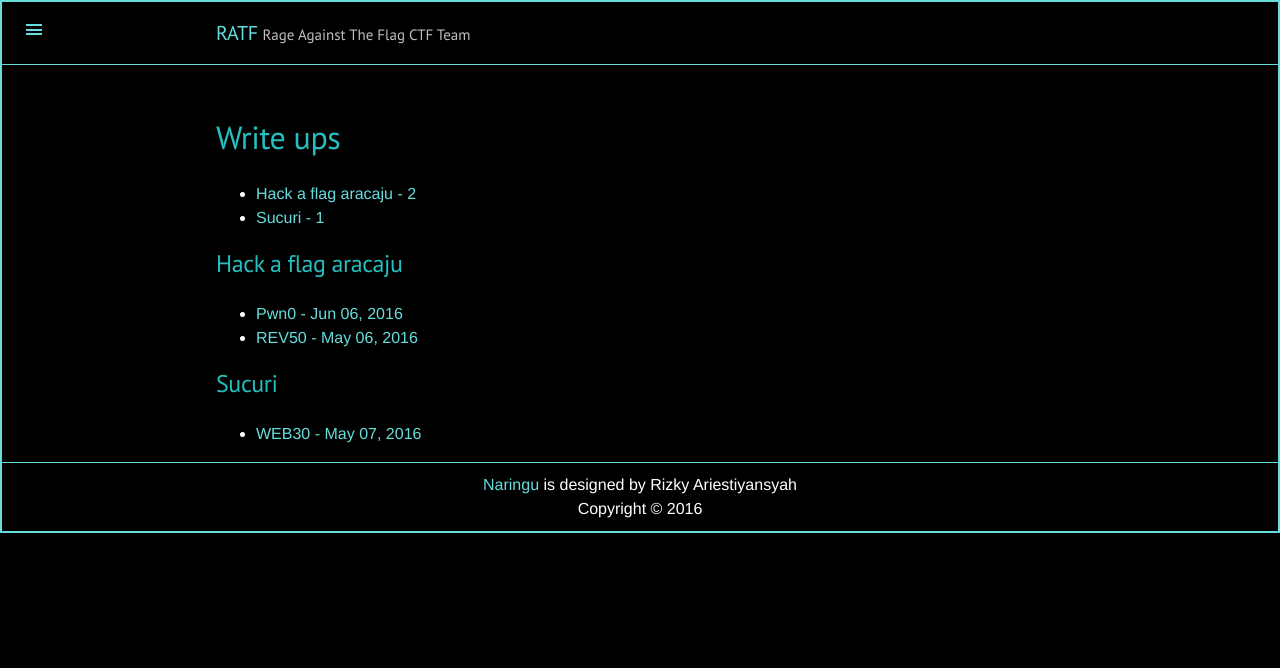
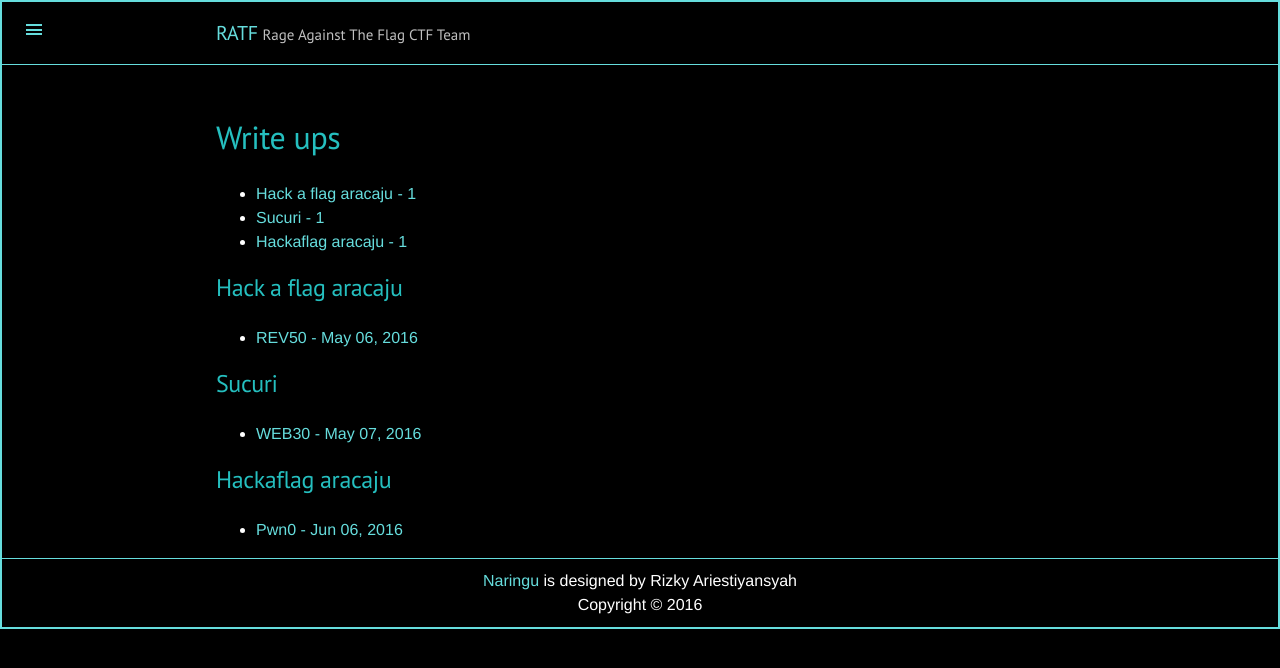
Before and after one commit to ratf/ratf.github.io, a Jekyll site: the page built from category.html, in a window 1280 px wide. Shown: the top 668 px of the page. Built offline with Jekyll 4.4.1, drawn with Linux system fonts in a browser that asks for light colours.

Commit message:
Update 2016-06-06-pwn0-hackaflag.md

```diff
--- a/_posts/2016-06-06-pwn0-hackaflag.md
+++ b/_posts/2016-06-06-pwn0-hackaflag.md
@@ -2,7 +2,7 @@
 layout: post
 title: Pwn0
 categories:
-  - Hack a flag aracaju
+  - Hackaflag aracaju
 published: true
 ---
 Lorem ipsum dolor sit amet, consectetur adipiscing elit. Morbi aliquet fermentum dolor at tincidunt. Fusce justo magna, egestas vitae velit et, porttitor scelerisque ipsum. Maecenas nulla nibh, fringilla eu sodales eget, varius quis quam. Praesent ultrices quam eget turpis condimentum mollis sit amet non neque. Morbi nisl ipsum, scelerisque varius euismod sit amet, tempus ut lacus. Aliquam tincidunt nec lorem sit amet laoreet. Pellentesque ornare pulvinar dolor ut imperdiet. Vivamus mi turpis, laoreet congue magna id, imperdiet venenatis mi. Fusce quis consectetur nisi. Aliquam ante turpis, pulvinar et ante vel, tempor laoreet augue. Phasellus rutrum facilisis volutpat. Donec egestas erat ac ligula faucibus pharetra. Curabitur iaculis eros sem, nec convallis metus vehicula eget.
```
